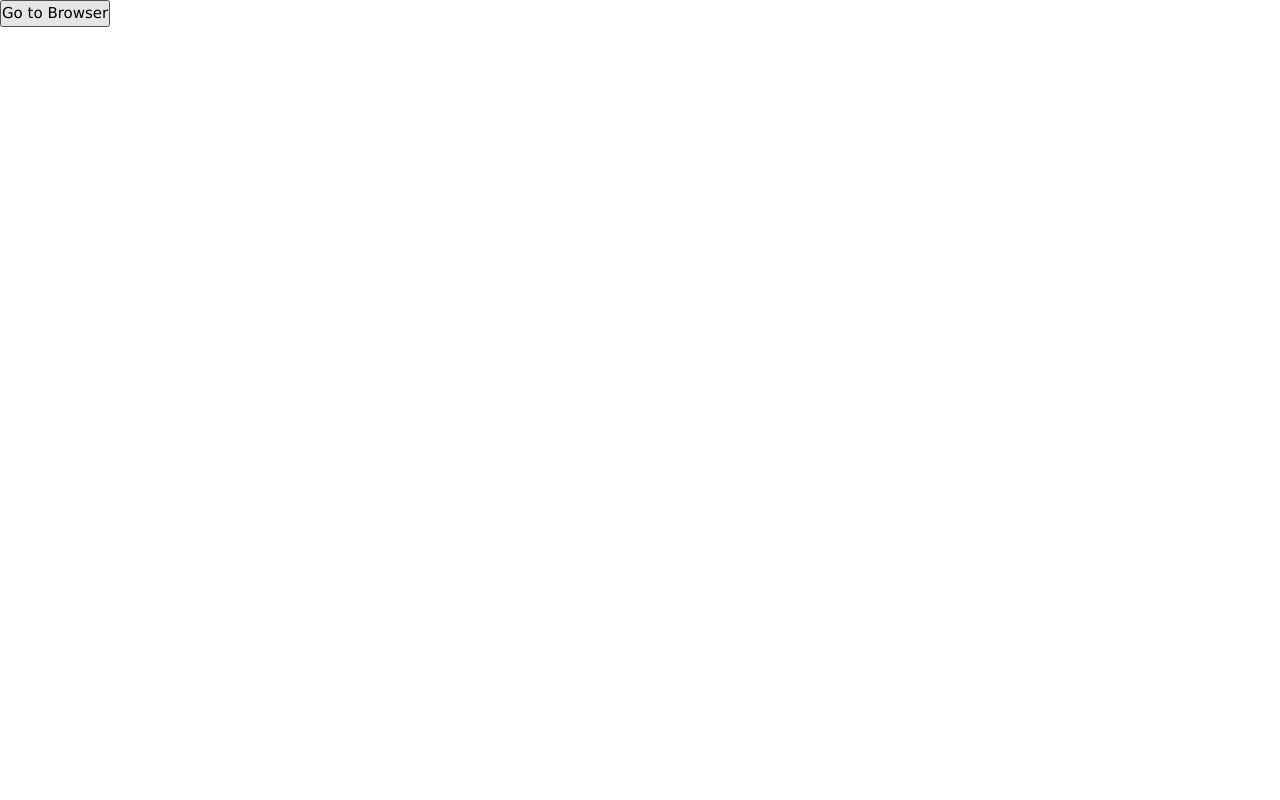
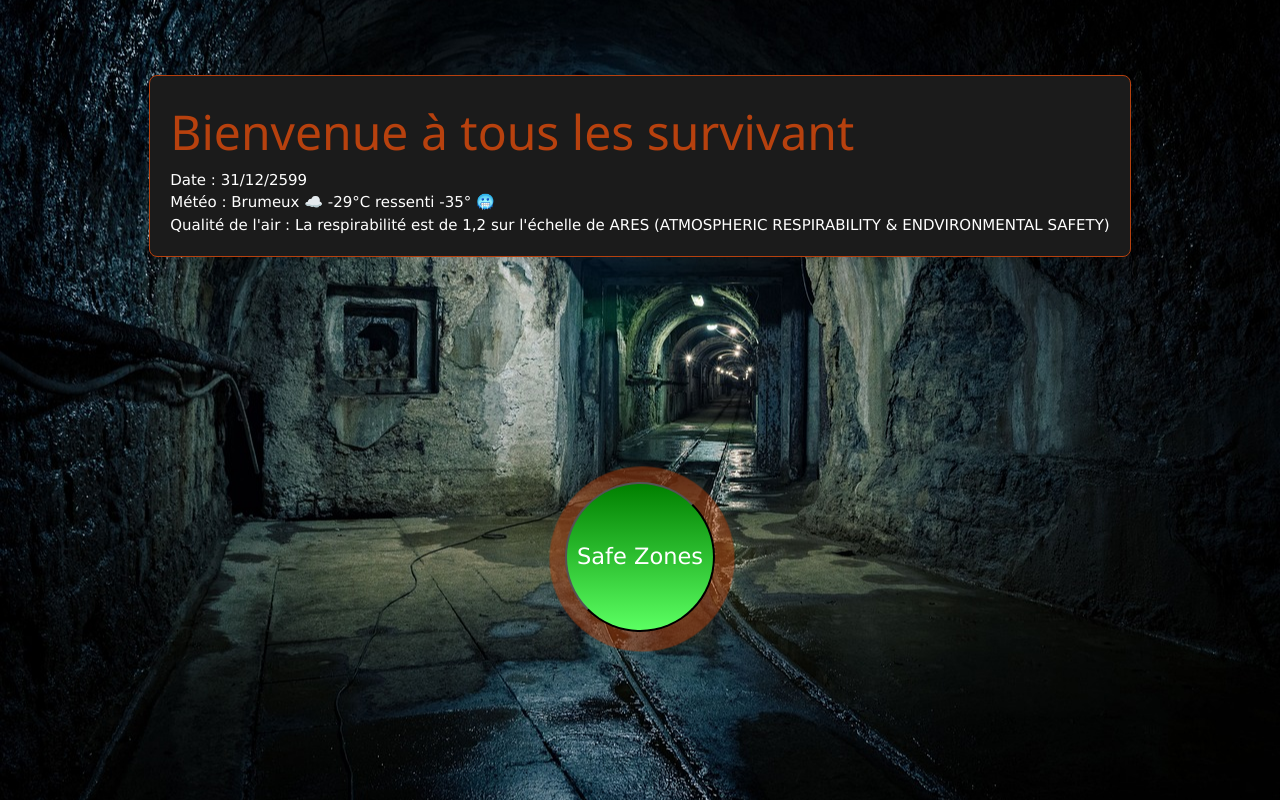
Before and after one commit to Qiu-Nick/protoJam, a React (Vite) app in the folder my-react-app/: page / in a window 1280 px wide. Built offline with nearby package versions, Linux system fonts and the light colour scheme.

Commit message:
style: homepage

```diff
--- a/my-react-app/src/App.css
+++ b/my-react-app/src/App.css
@@ -1,4 +1,3 @@
-
 * {
 	margin: 0;
 	padding: 0;
@@ -8,3 +7,128 @@
 .progress-bars {
 	margin-top: 2rem;
 }
+
+:root {
+	--primary-color: #1b1b1b;
+	--secondary-color: #b7410e;
+	--tertiary-color: #5bff62;
+	font-family: Inter, system-ui, Avenir, Helvetica, Arial, sans-serif;
+	line-height: 1.5;
+	font-weight: 400;
+
+	color-scheme: light dark;
+	color: rgba(255, 255, 255, 0.87);
+	background-image: url("../src/assets/images/bunker.jpg");
+	background-size: cover;
+	background-position: center;
+	background-repeat: no-repeat;
+	background-attachment: fixed;
+	height: 100%;
+	width: 100%;
+
+	font-synthesis: none;
+	text-rendering: optimizeLegibility;
+	-webkit-font-smoothing: antialiased;
+	-moz-osx-font-smoothing: grayscale;
+}
+
+.carre {
+	display: flex;
+	flex-direction: column;
+	background-color: #1b1b1b;
+	padding: 20px;
+	margin: 0px;
+	border: 1px solid #b7410e;
+	border-radius: 8px;
+	box-shadow: 0 4px 8px rgba(0, 0, 0, 0.1);
+	color: white;
+}
+
+a {
+	font-weight: 500;
+	color: #646cff;
+	text-decoration: inherit;
+}
+a:hover {
+	color: #535bf2;
+}
+
+body {
+	display: flex;
+	place-items: center;
+	flex-direction: column;
+}
+
+h1 {
+	font-size: 3.2em;
+	line-height: 1.1;
+	color: #b7410e;
+}
+
+.fond {
+	margin-top: 5em;
+	display: flex;
+	flex-direction: column;
+	align-items: center;
+	gap: 15em;
+}
+
+.bouton {
+	display: box;
+	position: relative;
+	width: 150px;
+	height: 150px;
+	background: linear-gradient(to bottom, green 0%, #5bff62 100%);
+	border-radius: 50%;
+	text-align: center;
+	color: white;
+	cursor: pointer;
+	font-size: 1.5em;
+}
+
+.bouton::before {
+	display: block;
+	position: absolute;
+	top: 0;
+	z-index: -1;
+	width: 150px;
+	height: 150px;
+	border-radius: 50%;
+	background: #b7410e;
+	content: "";
+	animation: pulse 1s infinite;
+}
+
+.bouton:hover::before {
+	animation: none;
+	opacity: 0;
+	transform: scale(1.3);
+}
+.bouton.is-clicked {
+	background: linear-gradient(to bottom, #b7410e 0%, #b7410e 100%);
+}
+.bouton.is-clicked:before {
+	animation: blastOut 1s;
+}
+
+@keyframes pulse {
+	from {
+		transform: scale(1);
+		opacity: 1.5;
+	}
+	to {
+		transform: scale(1.3);
+		opacity: 0.2;
+	}
+}
+
+@keyframes blastOut {
+	from {
+		transform: scale(0.9);
+		opacity: 0.4;
+	}
+	to {
+		transform: scale(10);
+		opacity: 0;
+	}
+}
--- a/my-react-app/src/App.tsx
+++ b/my-react-app/src/App.tsx
@@ -1,15 +1,10 @@
 import "./App.css";
-
-// function App() {
-// 	return (
-// 		<>
-// 			<NavBar />
-// 		</>
 
 import type React from "react";
 import { Route, Routes, useNavigate } from "react-router-dom";
 import "leaflet/dist/leaflet.css";
 import Browser from "./page/browser";
+import Header from "./component/Header";
 
 const App: React.FC = () => {
 	const navigate = useNavigate();
@@ -19,9 +14,14 @@ const App: React.FC = () => {
 			<Route
 				path="/"
 				element={
-					<div>
-						<button type="button" onClick={() => navigate("/browser")}>
-							Go to Browser
+					<div className="fond">
+						<Header />
+						<button
+							type="button"
+							onClick={() => navigate("/browser")}
+							className="bouton"
+						>
+							Safe Zones
 						</button>
 					</div>
 				}
--- /dev/null
+++ b/my-react-app/src/component/Header.tsx
@@ -0,0 +1,20 @@
+const Header: React.FC = () => {
+	const date = "31/12/2599";
+	const messageBienvenue = "Bienvenue à tous les survivant";
+	const meteo = "Brumeux ☁️ -29°C ressenti -35° 🥶";
+	const qualiteAir: string =
+		"La respirabilité est de 1,2 sur l'échelle de ARES (ATMOSPHERIC RESPIRABILITY & ENDVIRONMENTAL SAFETY)";
+
+	return (
+		<header>
+			<div className="carre">
+				<h1>{messageBienvenue}</h1>
+				<p>Date : {date}</p>
+				<p>Météo : {meteo}</p>
+				<p>Qualité de l'air : {qualiteAir}</p>
+			</div>
+		</header>
+	);
+};
+
+export default Header;
```
Also changed, not shown: my-react-app/src/assets/images/bunker.jpg (added).
